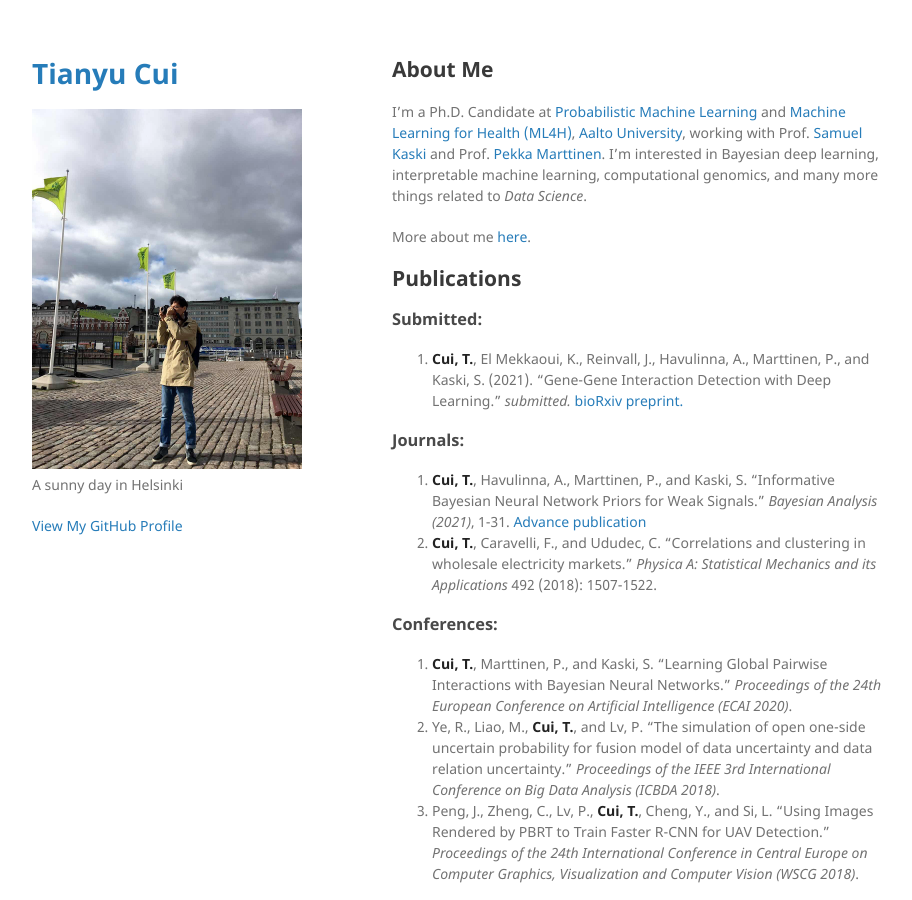
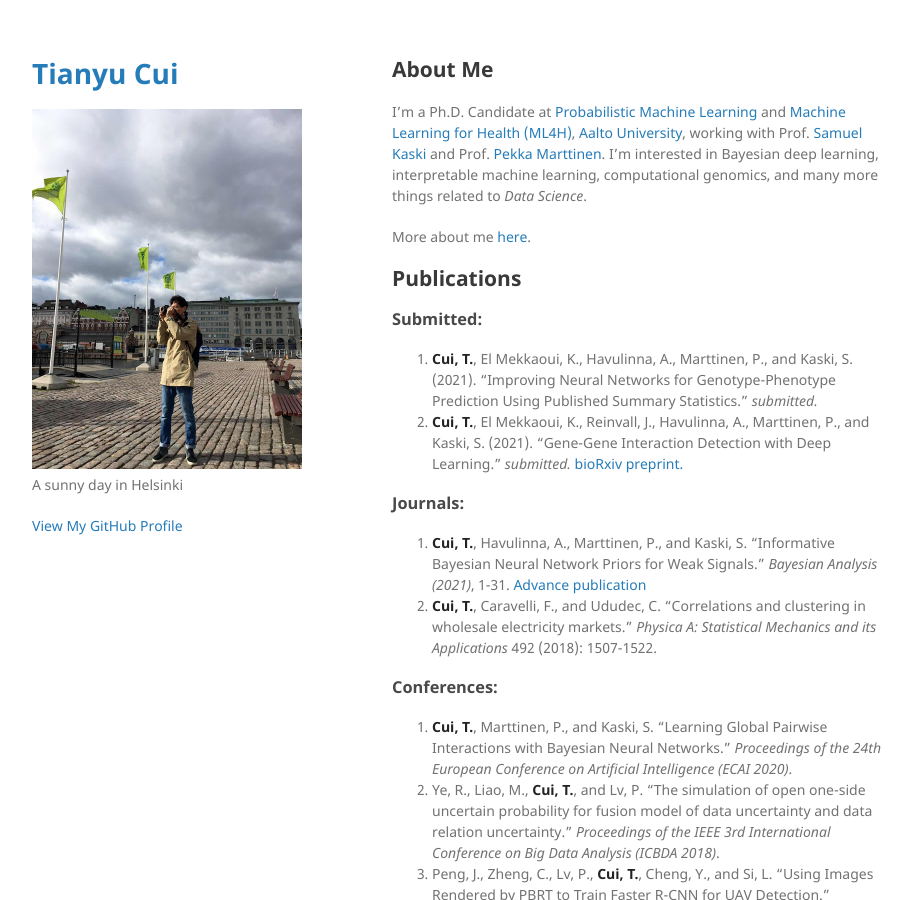
Before and after one commit to tycui/tycui.github.io, a Jekyll site: the page built from index.md, in a window 1280 px wide and 900 px high. Shown: the whole window, without its empty margins (178-1090 px from the left). Built offline with Jekyll 4.4.1, drawn with Linux system fonts in a browser that asks for light colours; our own code applies the rules of GitHub Pages for plain Markdown files.

Commit message:
Update index.md

```diff
--- a/index.md
+++ b/index.md
@@ -10,19 +10,20 @@ More about me [here](./more_about_me.html).
 ## Publications
 
 ### Submitted:
-1. **Cui, T.**, El Mekkaoui, K., Reinvall, J., Havulinna, A., Marttinen, P., and Kaski, S. (2021). "Gene-Gene Interaction Detection with Deep Learning." _submitted._ [bioRxiv preprint.](https://www.biorxiv.org/content/10.1101/2021.03.12.435063v1)
+1. **Cui, T.**, El Mekkaoui, K., Havulinna, A., Marttinen, P., and Kaski, S. (2021). "Improving Neural Networks for Genotype-Phenotype Prediction Using Published Summary Statistics." _submitted._
+2. **Cui, T.**, El Mekkaoui, K., Reinvall, J., Havulinna, A., Marttinen, P., and Kaski, S. (2021). "Gene-Gene Interaction Detection with Deep Learning." _submitted._ [bioRxiv preprint.](https://www.biorxiv.org/content/10.1101/2021.03.12.435063v1)
 
 ### Journals:
-2. **Cui, T.**, Havulinna, A., Marttinen, P., and Kaski, S. "Informative Bayesian Neural Network Priors for Weak Signals." _Bayesian Analysis (2021)_, 1-31. [Advance publication](https://projecteuclid.org/journals/bayesian-analysis/advance-publication/Informative-Bayesian-Neural-Network-Priors-for-Weak-Signals/10.1214/21-BA1291.full)
-3. **Cui, T.**, Caravelli, F., and Ududec, C. "Correlations and clustering in wholesale electricity markets." _Physica A: Statistical Mechanics and its Applications_ 492 (2018): 1507-1522.
+3. **Cui, T.**, Havulinna, A., Marttinen, P., and Kaski, S. "Informative Bayesian Neural Network Priors for Weak Signals." _Bayesian Analysis (2021)_, 1-31. [Advance publication](https://projecteuclid.org/journals/bayesian-analysis/advance-publication/Informative-Bayesian-Neural-Network-Priors-for-Weak-Signals/10.1214/21-BA1291.full)
+4. **Cui, T.**, Caravelli, F., and Ududec, C. "Correlations and clustering in wholesale electricity markets." _Physica A: Statistical Mechanics and its Applications_ 492 (2018): 1507-1522.
 
 ### Conferences:
-4. **Cui, T.**, Marttinen, P., and Kaski, S. "Learning Global Pairwise Interactions with Bayesian Neural Networks." _Proceedings of the 24th European Conference on Artificial Intelligence (ECAI 2020)_.
-5. Ye, R., Liao, M., **Cui, T.**, and Lv, P. "The simulation of open one-side uncertain probability for fusion model of data uncertainty and data relation uncertainty." _Proceedings of the IEEE 3rd International Conference on Big Data Analysis (ICBDA 2018)_.
-6. Peng, J., Zheng, C., Lv, P., **Cui, T.**, Cheng, Y., and Si, L. "Using Images Rendered by PBRT to Train Faster R-CNN for UAV Detection." _Proceedings of the 24th International Conference in Central Europe on Computer Graphics, Visualization and Computer Vision (WSCG 2018)_.
+5. **Cui, T.**, Marttinen, P., and Kaski, S. "Learning Global Pairwise Interactions with Bayesian Neural Networks." _Proceedings of the 24th European Conference on Artificial Intelligence (ECAI 2020)_.
+6. Ye, R., Liao, M., **Cui, T.**, and Lv, P. "The simulation of open one-side uncertain probability for fusion model of data uncertainty and data relation uncertainty." _Proceedings of the IEEE 3rd International Conference on Big Data Analysis (ICBDA 2018)_.
+7. Peng, J., Zheng, C., Lv, P., **Cui, T.**, Cheng, Y., and Si, L. "Using Images Rendered by PBRT to Train Faster R-CNN for UAV Detection." _Proceedings of the 24th International Conference in Central Europe on Computer Graphics, Visualization and Computer Vision (WSCG 2018)_.
 
 ### Workshops:
-7. **Cui, T.**, Marttinen, P., and Kaski, S. "Recovering Pairwise Interactions Using Neural Networks" _Bayesian Deep Learning, Workshop at NeurIPS 2019_.
+8. **Cui, T.**, Marttinen, P., and Kaski, S. "Recovering Pairwise Interactions Using Neural Networks" _Bayesian Deep Learning, Workshop at NeurIPS 2019_.
 
 ## Services
 ### Reviewing:
```
